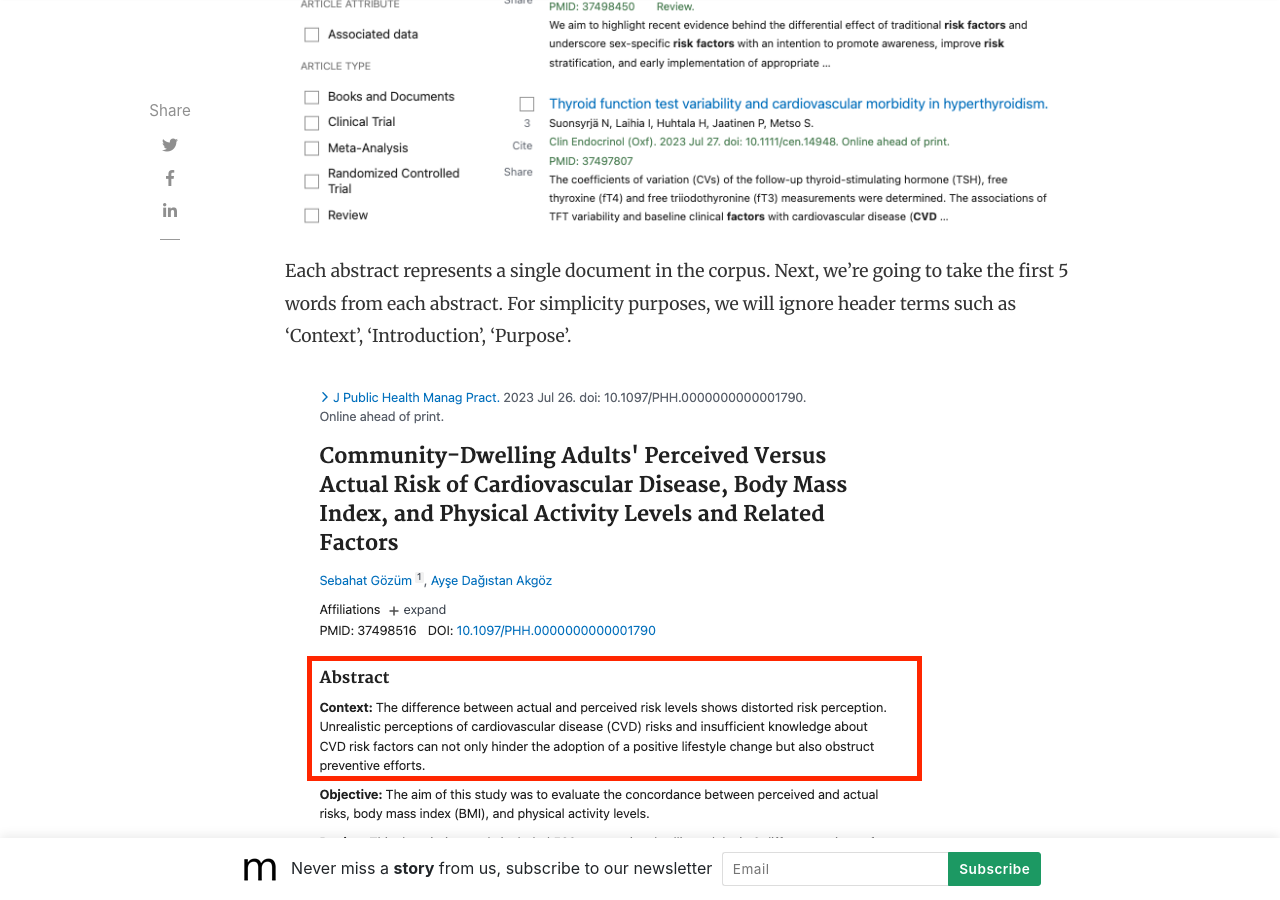
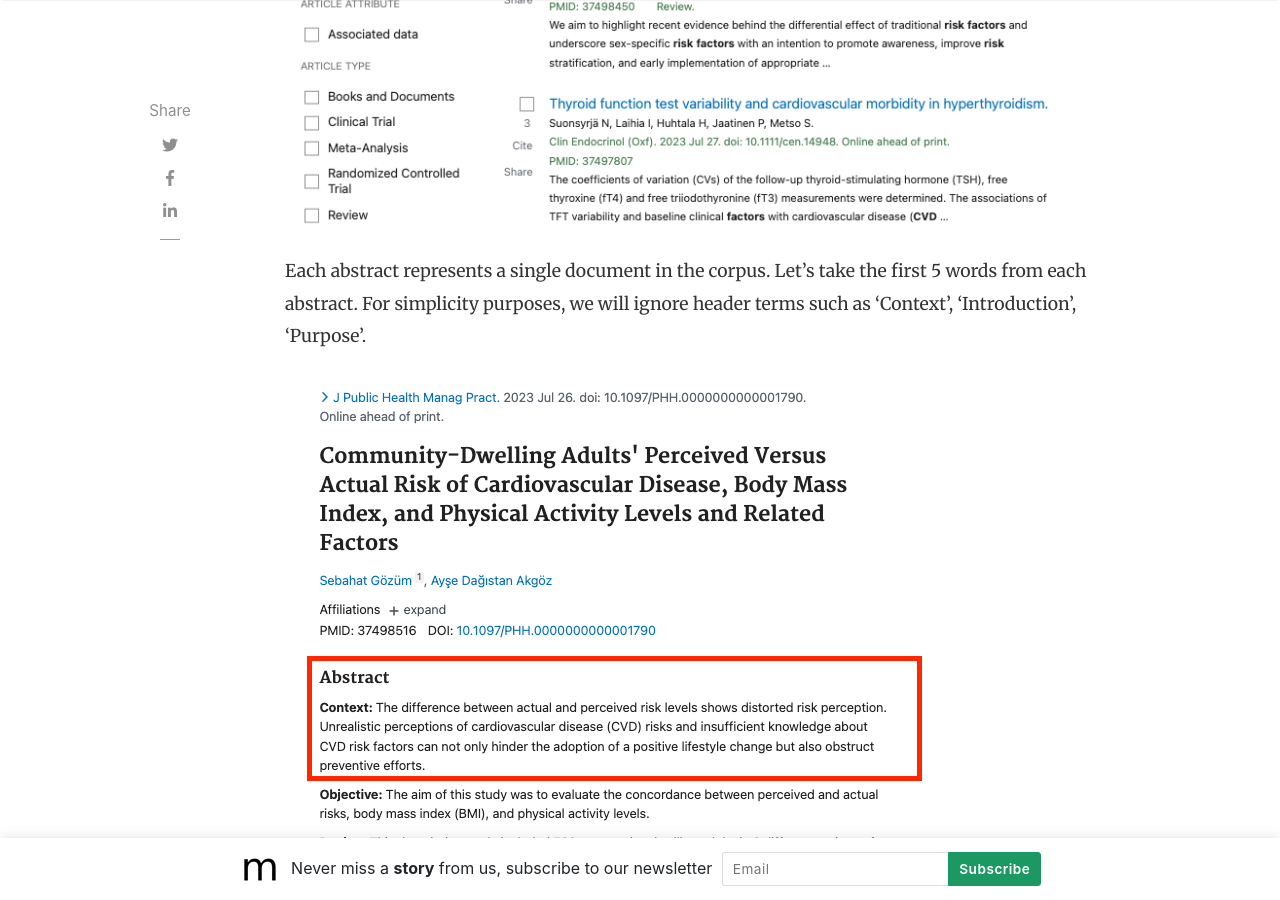
Before and after one commit to slsu0424/slsu0424.github.io, a Jekyll site: the page built from _posts/2023-07-27-test.md, in a window 1280 px wide and 900 px high, scrolled down 2864 px. Built offline with Jekyll 4.4.1, drawn with Linux system fonts in a browser that asks for light colours; nearby versions of some CDN libraries; comment, search, counter and statistics services are not loaded.

Commit message:
Update 2023-07-27-test.md

```diff
--- a/_posts/2023-07-27-test.md
+++ b/_posts/2023-07-27-test.md
@@ -33,7 +33,7 @@ To put the above tutorial into practice, I thought I would give this a try with
 
 ![PubMed](/assets/images/2023-07-28_PubMed.png)
 
-Each abstract represents a single document in the corpus.  Next, we're going to take the first 5 words from each abstract.  For simplicity purposes, we will ignore header terms such as 'Context', 'Introduction', 'Purpose'.
+Each abstract represents a single document in the corpus.  Let's take the first 5 words from each abstract.  For simplicity purposes, we will ignore header terms such as 'Context', 'Introduction', 'Purpose'.
 
 ![PubMed](/assets/images/2023-08-02_PubMed_2.png)
 
```
